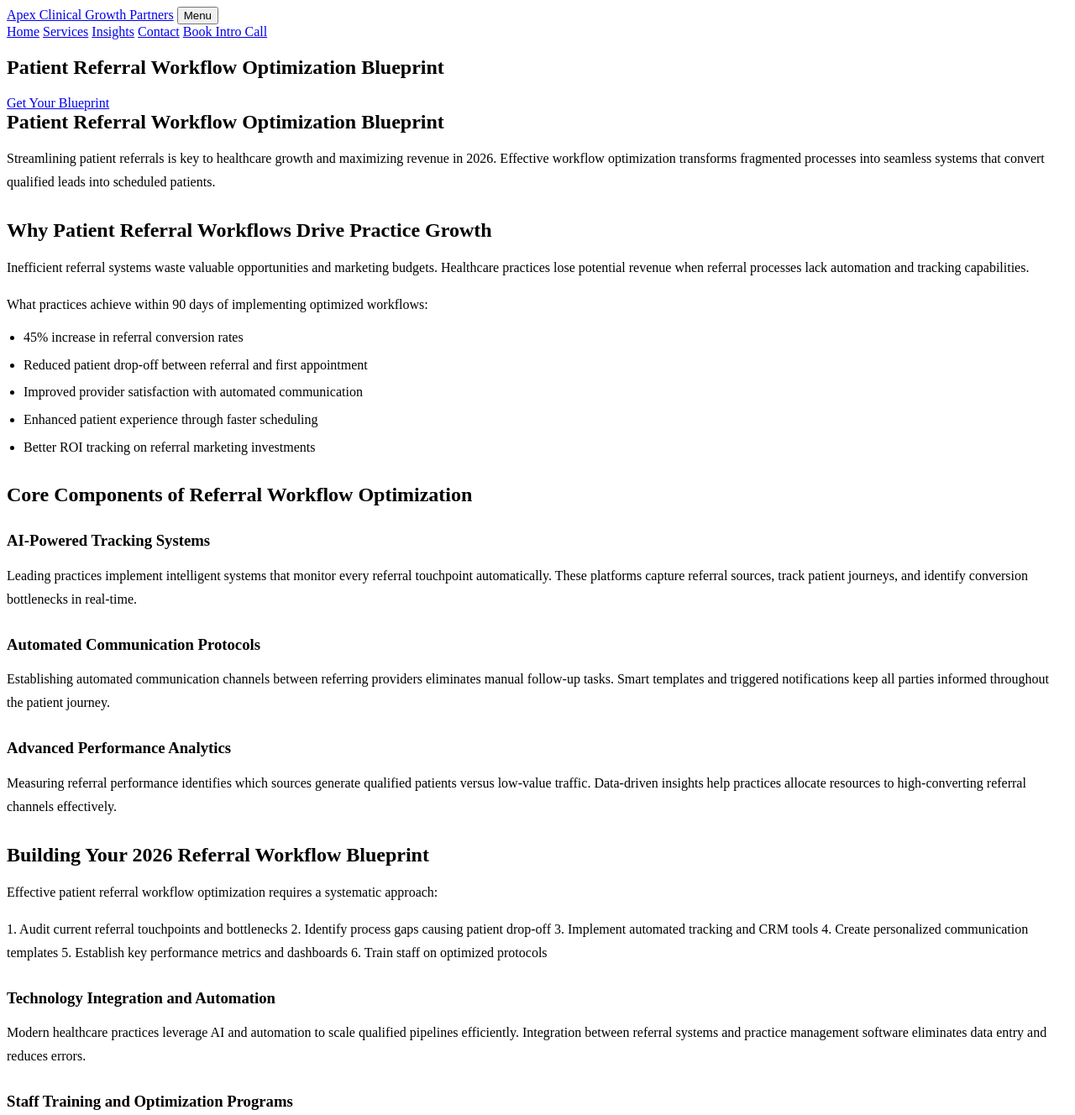
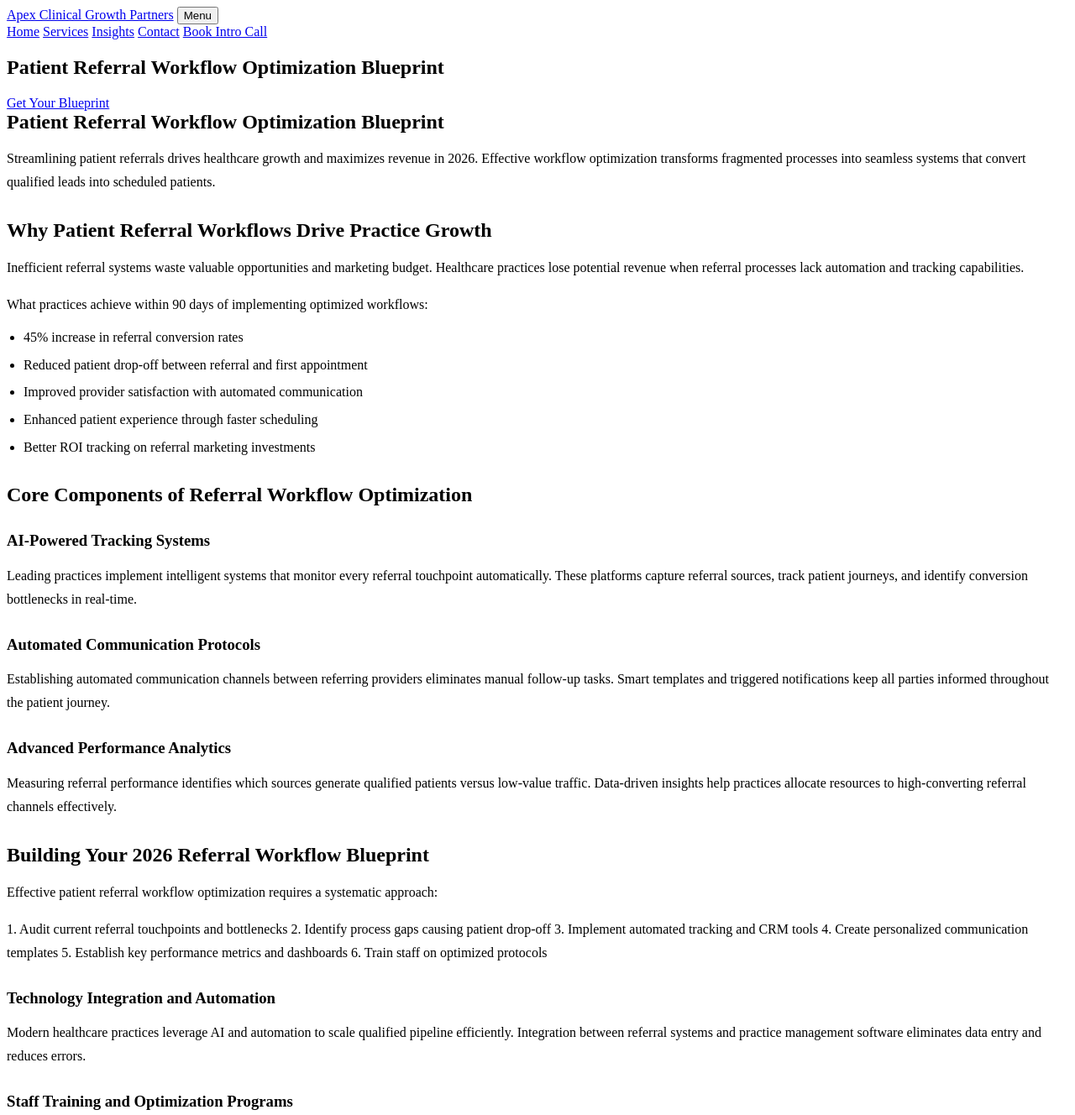
Before and after one commit to prjctlphbt/orbitr-canary-angular-20260228, a Jekyll site: the page patient-referral-workflow-blueprint.html, which Jekyll copies as it is, in a window 1280 px wide. Shown: the top 1328 px of the page at 84% size. Built offline with Jekyll 4.4.1, drawn with Linux system fonts in a browser that asks for light colours.

Commit message:
Rollback: Revert changes to patient-referral-workflow-blueprint.html

```diff
--- a/patient-referral-workflow-blueprint.html
+++ b/patient-referral-workflow-blueprint.html
@@ -4,9 +4,11 @@
 <head>
 <meta charset="utf-8"/>
 <meta content="width=device-width, initial-scale=1.0" name="viewport"/>
-<meta content="Optimize your patient referral workflow with Apex Clinical Growth Partners. Enhance efficiency, reduce delays, and increase referral volume by 40% in 2026. Secure your blueprint today." name="description"/>
+<meta content="Optimize your patient referral workflow with Apex Clinical Growth Partners. Streamline processes, reduce delays, and boost referral volume by 40% in 2026. Get your blueprint today." name="description"/>
 <title>Patient Referral Workflow Optimization Blueprint | 2026 Guide</title>
 <style>
+
+
 /* Minimal functional styles (accordion, forms only) */
 
 /* Minimal functional styles - interactive elements only */
@@ -46,7 +48,8 @@
  width: 100%;
  box-sizing: border-box;
 }
-</style>
+
+ </style>
 <style id="orbitr-generated-content-style">
 .orbitr-generated-content > * {
  margin: 0;
@@ -81,8 +84,7 @@
 .orbitr-generated-content li {
  line-height: 1.65;
 }
-</style>
-</head>
+</style></head>
 <body>
 <header>
 <div class="container navbar">
@@ -107,9 +109,9 @@
 <section class="landing-content">
 <div class="container orbitr-generated-content">
 <h1>Patient Referral Workflow Optimization Blueprint</h1>
-<p>Streamlining patient referrals is key to healthcare growth and maximizing revenue in 2026. Effective workflow optimization transforms fragmented processes into seamless systems that convert qualified leads into scheduled patients.</p>
+<p>Streamlining patient referrals drives healthcare growth and maximizes revenue in 2026. Effective workflow optimization transforms fragmented processes into seamless systems that convert qualified leads into scheduled patients.</p>
 <h2>Why Patient Referral Workflows Drive Practice Growth</h2>
-<p>Inefficient referral systems waste valuable opportunities and marketing budgets. Healthcare practices lose potential revenue when referral processes lack automation and tracking capabilities.</p>
+<p>Inefficient referral systems waste valuable opportunities and marketing budget. Healthcare practices lose potential revenue when referral processes lack automation and tracking capabilities.</p>
 <p>What practices achieve within 90 days of implementing optimized workflows:</p>
 <ul>
 <li>45% increase in referral conversion rates</li>
@@ -134,7 +136,7 @@
 5. Establish key performance metrics and dashboards
 6. Train staff on optimized protocols</p>
 <h3>Technology Integration and Automation</h3>
-<p>Modern healthcare practices leverage AI and automation to scale qualified pipelines efficiently. Integration between referral systems and practice management software eliminates data entry and reduces errors.</p>
+<p>Modern healthcare practices leverage AI and automation to scale qualified pipeline efficiently. Integration between referral systems and practice management software eliminates data entry and reduces errors.</p>
 <h3>Staff Training and Optimization Programs</h3>
 <p>Dedicated support ensures team members understand their roles in referral conversion. Regular training sessions and performance reviews help identify continuous improvement opportunities.</p>
 <h2>Measuring Referral Workflow Success</h2>
@@ -185,6 +187,6 @@
  button.parentElement.classList.toggle('active');
  });
  });
-</script>
+ </script>
 </body>
 </html>
```
